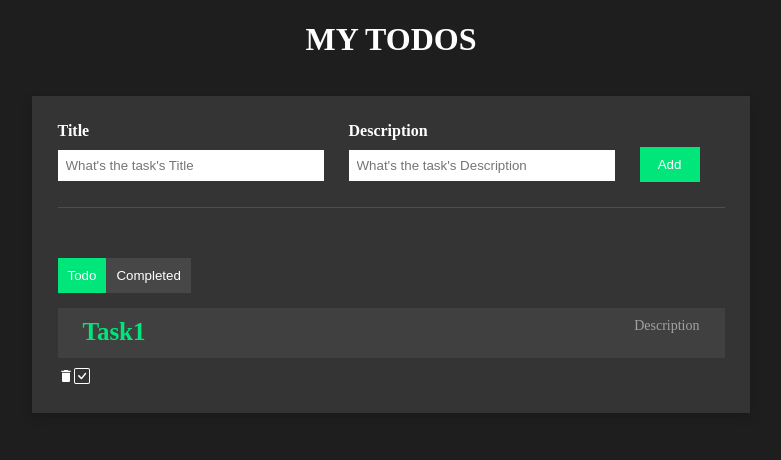
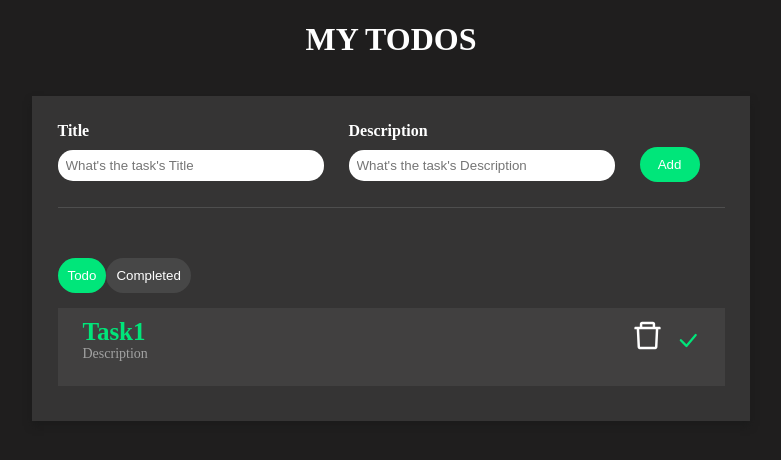
Before and after one commit to G-first-t/React-TODO-list, a React (Vite) app in the folder todo-list/: page / in a window 1280 px wide. Shown: the top 460 px of the page, without its empty margins (249-1030 px from the left). Built offline with nearby package versions, Linux system fonts and the light colour scheme.

Commit message:
changing the icons and arranging the div

```diff
--- a/todo-list/src/App.jsx
+++ b/todo-list/src/App.jsx
@@ -1,6 +1,7 @@
 import { useState } from "react";
-import { MdDelete } from "react-icons/md";
-import { BsCheckSquare } from "react-icons/bs";
+import { AiOutlineDelete } from "react-icons/ai";
+
+import { BsCheckLg } from "react-icons/bs";
 
 const App=()=>{
   const [isCompleteScreen,  setIsCompleteScreen]= useState(false)
@@ -35,13 +36,16 @@ return(
              </div>
                <div className="todo-list">
                   <div className="todo-list-item">
+                    <div>
                     <h3>Task1</h3>
                     <p>Description </p>
+                    </div>
+                       <div>
+                          <AiOutlineDelete   className="icon"/>
+                          <BsCheckLg className="check-icon"/>
+                     </div>
                   </div>
-                  <div>
-                  <MdDelete  className="icon"/>
-                  <BsCheckSquare  className="check-icon"/>
-                  </div>
+
               </div>
            </div>
     </div>
--- a/todo-list/src/index.css
+++ b/todo-list/src/index.css
@@ -24,6 +24,7 @@ h1{
     border-bottom: 1px solid rgb(78, 78, 78);
     padding-bottom: 25px;
     margin-bottom: 25px;
+
 }
 .todo-input-item{
     display: flex;
@@ -38,8 +39,9 @@ h1{
 
 .todo-input-item input{
     padding: 8px;
-    border:none;
+    border-radius:15px;
     width:250px;
+    border: none;
 }
 .todo-input-item input:focus{
 
@@ -49,8 +51,8 @@ h1{
 .primaryBtn{
     background-color: rgb(0,230,122);
     color:white;
+    border-radius: 20px;
     border:none;
-    border-radius: 0px;
     margin-top: 25px;
     padding: 10px;
 
@@ -64,7 +66,7 @@ h1{
     background-color: rgb(71,71,71);
     color:white;
     border:none;
-    border-radius: 0px;
+    border-radius: 20px;
     margin-top: 25px;
     padding: 10px;
 
@@ -102,3 +104,18 @@ h1{
     color: rgb(161,161,161);
     margin-top: 0px;
 }
+.icon{
+    font-size: 35px;
+    cursor: pointer;
+}
+.icon:hover{
+    color:red;
+}
+.check-icon{
+    font-size: 25px;
+    margin-left: 10px;
+    color: rgb(0,230,122);
+}
+.check-icon:hover{
+    color:rgb(4,196,106)
+}
```
